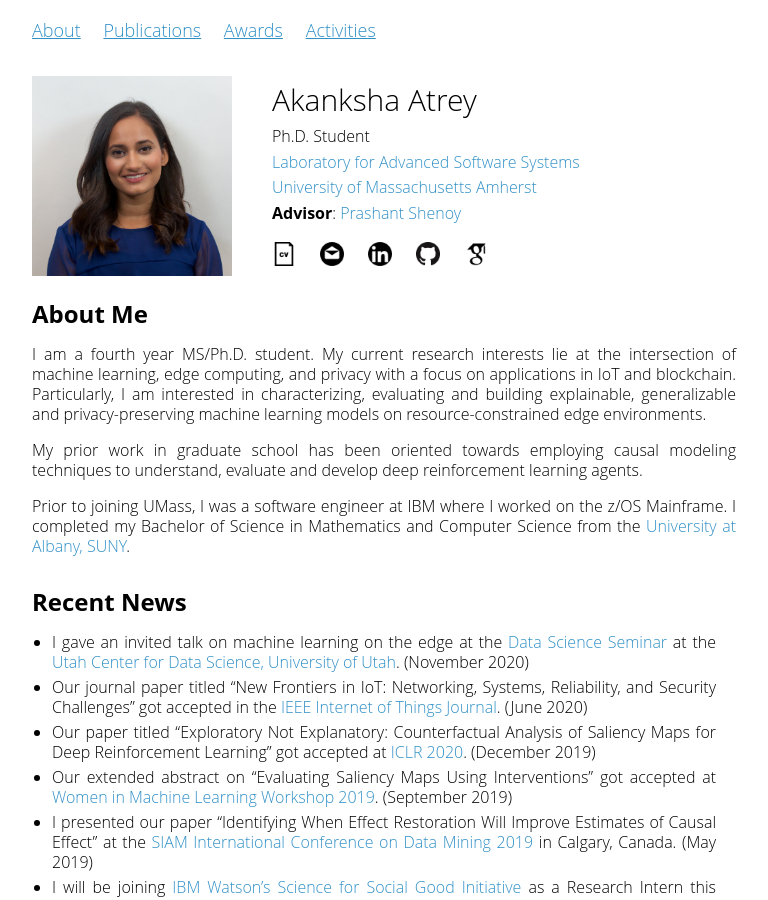
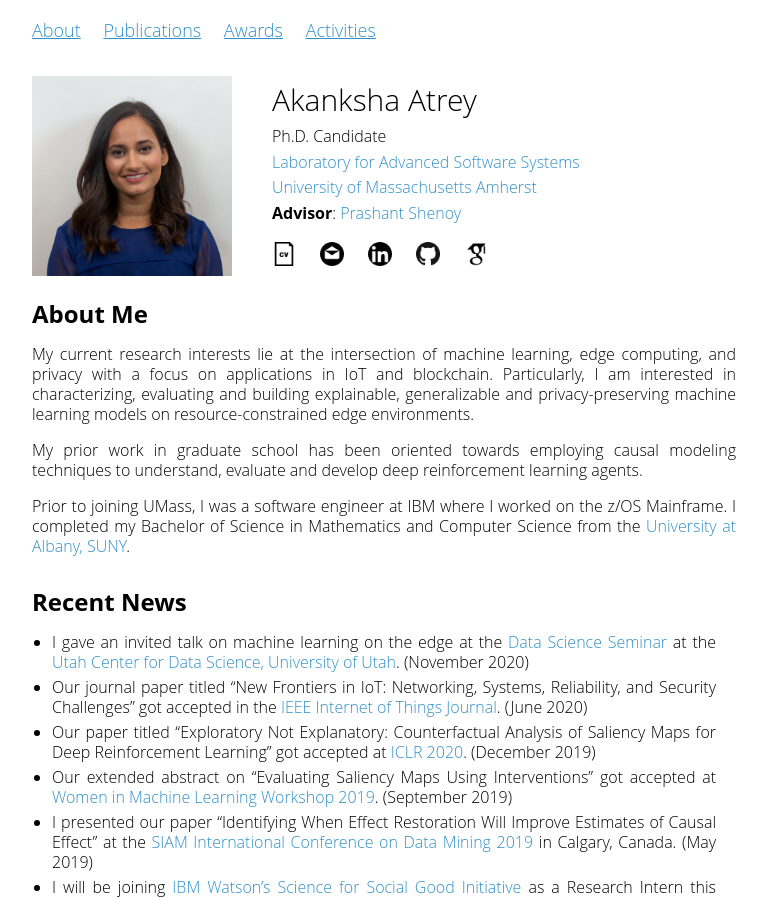
Before and after one commit to akanksha-atrey/akanksha-atrey.github.io, a Jekyll site: the page built from index.md, in a window 1280 px wide and 900 px high. Shown: the whole window, without its empty margins (256-1024 px from the left). Built offline with Jekyll 4.4.1, drawn with Linux system fonts in a browser that asks for light colours; our own code applies the rules of GitHub Pages for plain Markdown files.

Commit message:
updating candidate info

```diff
--- a/_layouts/default.html
+++ b/_layouts/default.html
@@ -30,7 +30,7 @@
             <p style="line-height:1.6;">
                 <img style="float: left; padding-right: 40px;" src="akanksha.png" width="200" height="auto">
                 <a id="author-name" class="alignable pull-left">{{ site.title }}</a><br>
-                Ph.D. Student <br>
+                Ph.D. Candidate <br>
                 <a href="http://lass.cs.umass.edu/">Laboratory for Advanced Software Systems</a><br>
                 <a href="https://www.umass.edu/">University of Massachusetts Amherst</a><br>
                 <b>Advisor</b>: <a href="https://people.cs.umass.edu/~shenoy/">Prashant Shenoy</a>
--- a/index.md
+++ b/index.md
@@ -4,7 +4,7 @@ layout: default
 
 ## About Me
 
-I am a fourth year MS/Ph.D. student. My current research interests lie at the intersection of machine learning, edge computing, and privacy with a focus on applications in IoT and blockchain. Particularly, I am interested in characterizing, evaluating and building explainable, generalizable and privacy-preserving machine learning models on resource-constrained edge environments.
+My current research interests lie at the intersection of machine learning, edge computing, and privacy with a focus on applications in IoT and blockchain. Particularly, I am interested in characterizing, evaluating and building explainable, generalizable and privacy-preserving machine learning models on resource-constrained edge environments.
 
 My prior work in graduate school has been oriented towards employing causal modeling techniques to understand, evaluate and develop deep reinforcement learning agents.
 
```
